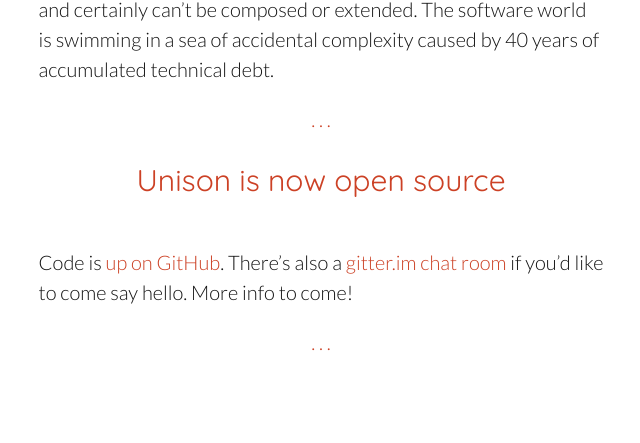
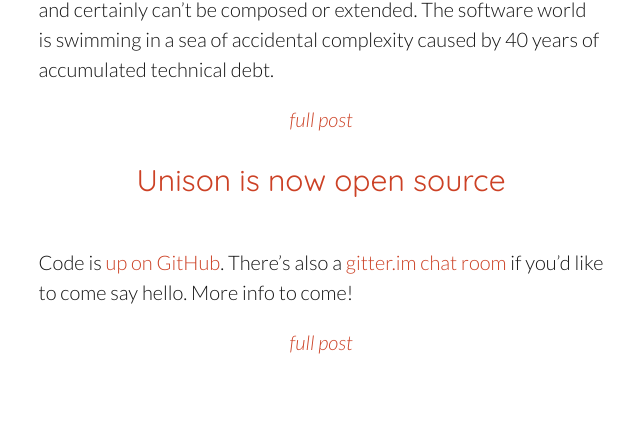
Before and after one commit to unisonweb/oldblog, a Jekyll site: the page built from posts/index.html, in a window 1280 px wide. Shown: the part 868-1311 px from the top of the page, without its empty margins (319-959 px from the left). Built offline with Jekyll 4.4.1, drawn with Linux system fonts in a browser that asks for light colours; the list of posts is cut into pages by our own code.

Commit message:
Update index.html

```diff
--- a/posts/index.html
+++ b/posts/index.html
@@ -4,8 +4,8 @@
 ---
 {% for post in paginator.posts %}
 <h2 class="center"><a href="{{ post.url }}">{{ post.title }}</a></h2><br/>
-<p>{{ post.excerpt + "..." | markdownify }}</p>
-<p class="center"><a href="{{ post.url }}">. . .</a></p>
+<p>{{ post.excerpt | markdownify }}</p>
+<p class="center"><i><a href="{{ post.url }}">full post</a></i></p>
 <br/>
 {% endfor %}
 {% if paginator.total_pages > 1 %}
```
